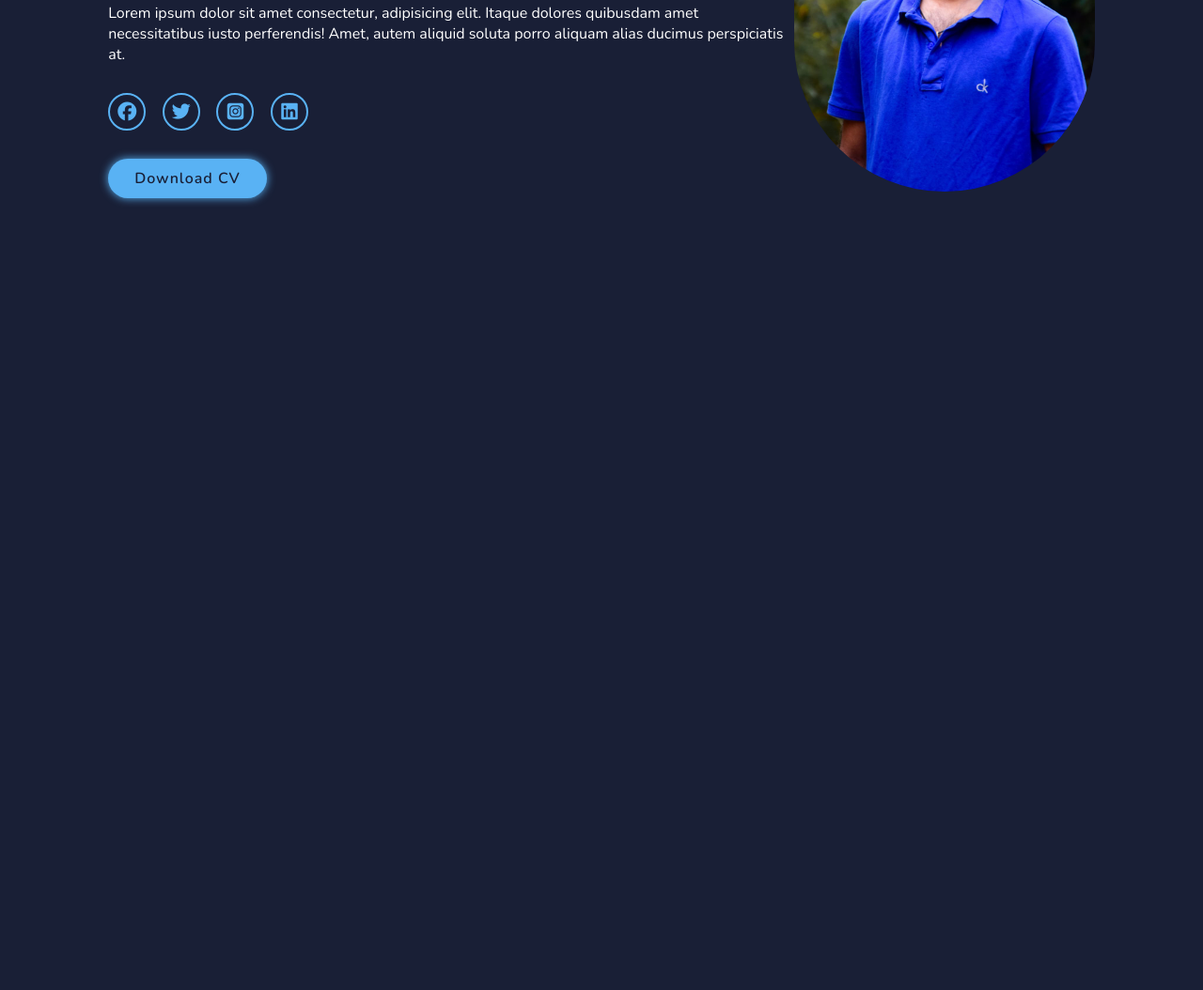
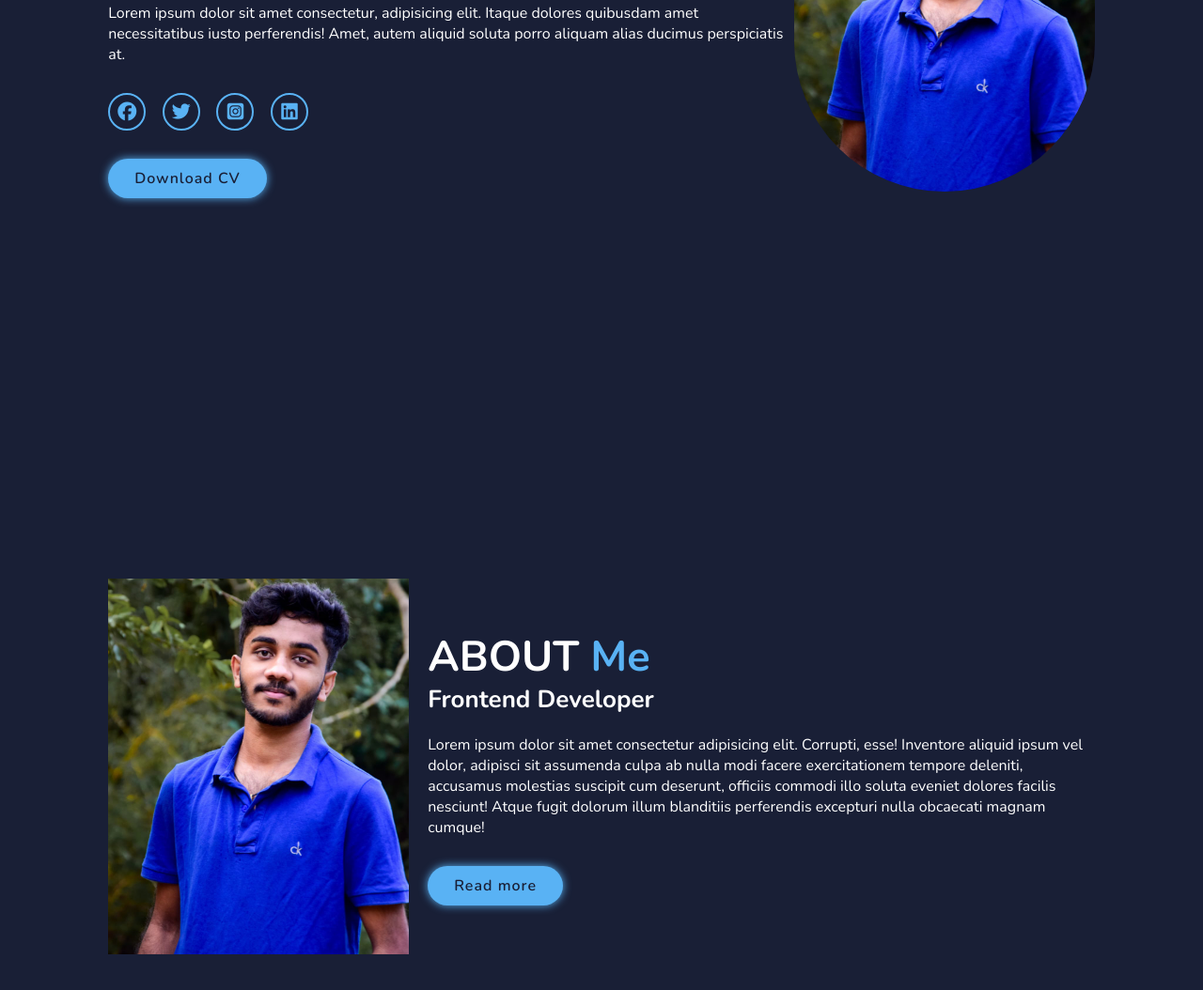
Before and after one commit to NipunSachintha-NS/NipunSachintha-NS.github.io, a plain HTML site: page index.html in a window 1280 px wide. Shown: the part 422-1476 px from the top of the page at 94% size. Before the commit the page ends 800 px from the top, so only its background shows below. Drawn offline with nearby package versions, Linux system fonts and the light colour scheme.

Commit message:
About page

```diff
--- a/Style/styles.css
+++ b/Style/styles.css
@@ -156,3 +156,34 @@ span {
 .btn:hover {
     box-shadow: none;
 }
+
+.about {
+     display: flex;
+     justify-content: center;
+     align-items: center;
+     gap: 2rem;
+     background: var(--snd-bg-color);
+}
+
+.about-img img{
+    width: 25vw;
+}
+
+.heading {
+    text-align: center;
+    font-size: 4.5rem;
+}
+
+.about-content h2 {
+    text-align: left;
+    line-height: 1.2;
+}
+
+.about-content h3{
+    font-size: 2.6rem;
+
+}
+.about-content p{
+    font-size: 1.6rem;
+    margin: 2rem 0 3rem;
+}
--- a/index.html
+++ b/index.html
@@ -49,6 +49,21 @@
     </section>
 
 
+    <!--ABOUT Section-->
+    <section class="about" id="about">
+        <div class="about-img">
+            <img src="img/profiledp.jpeg" alt="">
+        </div>
+
+        <div class="about-content">
+            <h2 class="heading">ABOUT<span> Me</span></h2>
+            <h3 class="">Frontend Developer</h3>
+            <p>Lorem ipsum dolor sit amet consectetur adipisicing elit. Corrupti, esse! Inventore aliquid ipsum vel dolor, adipisci sit assumenda culpa ab nulla modi facere exercitationem tempore deleniti, accusamus molestias suscipit cum deserunt, officiis commodi illo soluta eveniet dolores facilis nesciunt! Atque fugit dolorum illum blanditiis perferendis excepturi nulla obcaecati magnam cumque!</p>
+            <a href="#" class="btn">Read more</a>
+        </div>
+    </section>
+
+
     <script src="JS/main.js"></script>
 </body>
 </html>
```
